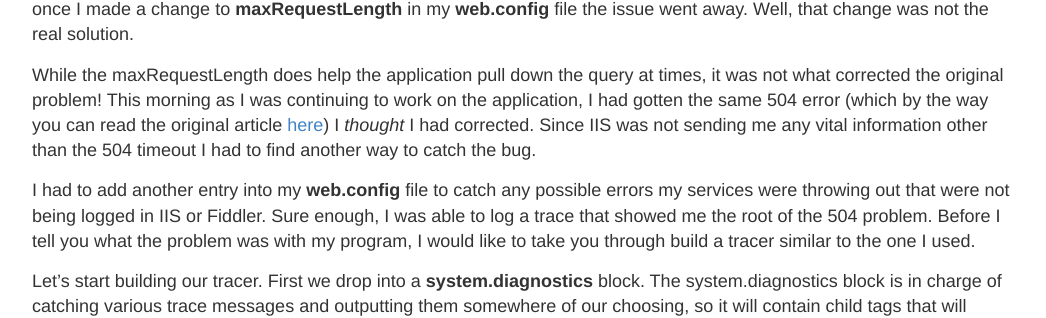
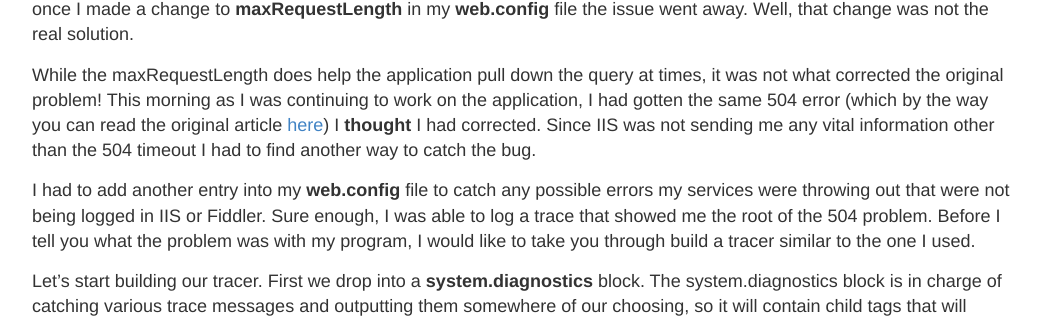
Before and after one commit to urda/website, a Jekyll site: the page built from _posts/2010-09-30-follow-up-iis-services-504s-and-fiddler.md, in a window 1280 px wide. Shown: the part 255-573 px from the top of the page, without its empty margins (118-1164 px from the left). Built offline with Jekyll 4.4.1, drawn with Linux system fonts in a browser that asks for light colours; Markdown is read by kramdown in place of the engine named in the settings.

Commit message:
Bold please

```diff
--- a/_posts/2010-09-30-follow-up-iis-services-504s-and-fiddler.md
+++ b/_posts/2010-09-30-follow-up-iis-services-504s-and-fiddler.md
@@ -21,7 +21,7 @@ times, it was not what corrected the original problem! This morning as I was
 continuing to work on the application, I had gotten the same 504 error (which by
 the way you can read the original article
 [here]({% post_url 2010-09-28-iis-services-504s-and-fiddler %}))
-I *thought* I had corrected. Since IIS was not sending me any vital information
+I **thought** I had corrected. Since IIS was not sending me any vital information
 other than the 504 timeout I had to find another way to catch the bug.
 
 I had to add another entry into my **web.config** file to catch any possible
```
